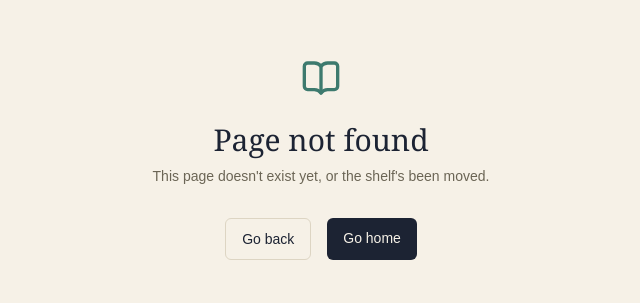
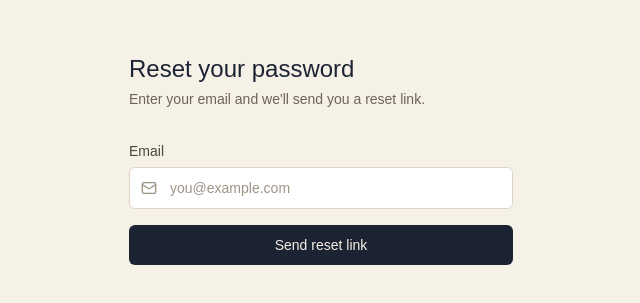
Before and after one commit to Emmanu430/library-tracker, a Next.js app: page /forgot-password in a window 1280 px wide. Before the commit this address had no page. Shown: the part 241-544 px from the top of the page, without its empty margins (319-959 px from the left). Built offline with nearby package versions, Linux system fonts and the light colour scheme.

Commit message:
add forgot password flow with email reset via Resend

```diff
--- /dev/null
+++ b/app/api/forgot-password/route.ts
@@ -0,0 +1,37 @@
+    import { NextResponse } from "next/server";
+    import crypto from "crypto";
+    import { prisma } from "@/lib/prisma";
+    import { Resend } from "resend";
+
+    const resend = new Resend(process.env.RESEND_API_KEY);
+
+    export async function POST(request: Request) {
+    const { email } = await request.json();
+
+    const user = await prisma.user.findUnique({ where: { email } });
+
+    // Always return the same response, whether or not the user exists —
+    // this is the security requirement from the spec.
+    if (user) {
+        const token = crypto.randomBytes(32).toString("hex");
+        const expiresAt = new Date(Date.now() + 60 * 60 * 1000); // 1 hour from now
+
+        await prisma.passwordResetToken.create({
+        data: { token, userId: user.id, expiresAt },
+        });
+
+        const resetUrl = `${process.env.NEXTAUTH_URL}/reset-password?token=${token}`;
+
+        await resend.emails.send({
+        from: "Athenaeum <onboarding@resend.dev>",
+        to: user.email,
+        subject: "Reset your password",
+        html: `<p>Click below to reset your password. This link expires in 1 hour.</p>
+                <p><a href="${resetUrl}">${resetUrl}</a></p>`,
+        });
+    }
+
+    return NextResponse.json({
+        message: "If that email exists, a reset link was sent.",
+    });
+}
--- /dev/null
+++ b/app/api/reset-password/route.ts
@@ -0,0 +1,31 @@
+    import { NextResponse } from "next/server";
+    import bcrypt from "bcryptjs";
+    import { prisma } from "@/lib/prisma";
+
+    export async function POST(request: Request) {
+    const { token, password } = await request.json();
+
+    const resetToken = await prisma.passwordResetToken.findUnique({
+        where: { token },
+    });
+
+    if (!resetToken) {
+        return NextResponse.json({ message: "Invalid or expired link." }, { status: 400 });
+    }
+
+    if (resetToken.expiresAt < new Date()) {
+        await prisma.passwordResetToken.delete({ where: { id: resetToken.id } });
+        return NextResponse.json({ message: "This link has expired." }, { status: 400 });
+    }
+
+    const hashedPassword = await bcrypt.hash(password, 10);
+
+    await prisma.user.update({
+        where: { id: resetToken.userId },
+        data: { password: hashedPassword },
+    });
+
+    await prisma.passwordResetToken.delete({ where: { id: resetToken.id } });
+
+    return NextResponse.json({ message: "Password updated." }, { status: 200 });
+}
--- /dev/null
+++ b/app/forgot-password/page.tsx
@@ -0,0 +1,15 @@
+    import { ForgotPasswordForm } from "@/components/auth/forgot-password-form";
+
+    export default function ForgotPasswordPage() {
+    return (
+        <div className="flex min-h-screen w-full items-center justify-center bg-parchment px-6">
+        <div className="w-full max-w-sm">
+            <h1 className="mb-1 text-2xl font-medium text-ink">Reset your password</h1>
+            <p className="mb-8 text-sm text-text-secondary">
+            Enter your email and we'll send you a reset link.
+            </p>
+            <ForgotPasswordForm />
+        </div>
+        </div>
+    );
+}
--- /dev/null
+++ b/app/reset-password/page.tsx
@@ -0,0 +1,18 @@
+    import { Suspense } from "react";
+    import { ResetPasswordForm } from "@/components/auth/reset-password-form";
+
+    export default function ResetPasswordPage() {
+    return (
+        <div className="flex min-h-screen w-full items-center justify-center bg-parchment px-6">
+        <div className="w-full max-w-sm">
+            <h1 className="mb-1 text-2xl font-medium text-ink">Set a new password</h1>
+            <p className="mb-8 text-sm text-text-secondary">
+            Choose a new password for your account.
+            </p>
+            <Suspense fallback={<p className="text-sm text-text-secondary">Loading...</p>}>
+            <ResetPasswordForm />
+            </Suspense>
+        </div>
+        </div>
+    );
+}
--- /dev/null
+++ b/components/auth/forgot-password-form.tsx
@@ -0,0 +1,63 @@
+    "use client";
+
+    import { useState } from "react";
+    import { Mail } from "lucide-react";
+
+    export function ForgotPasswordForm() {
+    const [email, setEmail] = useState("");
+    const [loading, setLoading] = useState(false);
+    const [submitted, setSubmitted] = useState(false);
+
+    async function handleSubmit(e: React.FormEvent) {
+        e.preventDefault();
+        setLoading(true);
+
+        await fetch("/api/forgot-password", {
+        method: "POST",
+        headers: { "Content-Type": "application/json" },
+        body: JSON.stringify({ email }),
+        });
+
+        setLoading(false);
+        setSubmitted(true);
+    }
+
+    if (submitted) {
+        return (
+        <p className="text-sm text-text-secondary">
+            If that email exists in our system, a reset link has been sent.
+            Check your inbox.
+        </p>
+        );
+    }
+
+    return (
+        <form onSubmit={handleSubmit} className="space-y-4">
+        <div>
+            <label htmlFor="email" className="mb-1.5 block text-sm text-text-label">
+            Email
+            </label>
+            <div className="relative">
+            <Mail className="absolute left-3 top-1/2 h-4 w-4 -translate-y-1/2 text-placeholder" />
+            <input
+                id="email"
+                type="email"
+                value={email}
+                onChange={(e) => setEmail(e.target.value)}
+                required
+                className="w-full rounded-md border border-border-warm bg-white py-2.5 pl-10 pr-3 text-sm text-ink placeholder:text-placeholder focus:border-teal focus:ring-2 focus:ring-teal/40 focus:outline-none"
+                placeholder="you@example.com"
+            />
+            </div>
+        </div>
+
+        <button
+            type="submit"
+            disabled={loading}
+            className="w-full rounded-md bg-ink py-2.5 text-sm font-medium text-parchment hover:bg-ink-hover disabled:cursor-not-allowed disabled:opacity-50"
+        >
+            {loading ? "Sending..." : "Send reset link"}
+        </button>
+        </form>
+    );
+}
--- /dev/null
+++ b/components/auth/reset-password-form.tsx
@@ -0,0 +1,101 @@
+    "use client";
+
+    import { useState } from "react";
+    import { useRouter, useSearchParams } from "next/navigation";
+    import { Lock } from "lucide-react";
+
+    export function ResetPasswordForm() {
+    const router = useRouter();
+    const searchParams = useSearchParams();
+    const token = searchParams.get("token");
+
+    const [password, setPassword] = useState("");
+    const [confirmPassword, setConfirmPassword] = useState("");
+    const [error, setError] = useState("");
+    const [loading, setLoading] = useState(false);
+
+    async function handleSubmit(e: React.FormEvent) {
+        e.preventDefault();
+        setError("");
+
+        if (password !== confirmPassword) {
+        setError("Passwords do not match.");
+        return;
+        }
+
+        setLoading(true);
+
+        const res = await fetch("/api/reset-password", {
+        method: "POST",
+        headers: { "Content-Type": "application/json" },
+        body: JSON.stringify({ token, password }),
+        });
+
+        const data = await res.json();
+        setLoading(false);
+
+        if (!res.ok) {
+        setError(data.message);
+        return;
+        }
+
+        router.push("/login");
+    }
+
+    if (!token) {
+        return (
+        <p className="text-sm text-coral">
+            This link is invalid. Please request a new password reset.
+        </p>
+        );
+    }
+
+    return (
+        <form onSubmit={handleSubmit} className="space-y-4">
+        <div>
+            <label htmlFor="password" className="mb-1.5 block text-sm text-text-label">
+            New password
+            </label>
+            <div className="relative">
+            <Lock className="absolute left-3 top-1/2 h-4 w-4 -translate-y-1/2 text-placeholder" />
+            <input
+                id="password"
+                type="password"
+                value={password}
+                onChange={(e) => setPassword(e.target.value)}
+                required
+                minLength={8}
+                className="w-full rounded-md border border-border-warm bg-white py-2.5 pl-10 pr-3 text-sm text-ink focus:border-teal focus:ring-2 focus:ring-teal/40 focus:outline-none"
+            />
+            </div>
+        </div>
+
+        <div>
+            <label htmlFor="confirmPassword" className="mb-1.5 block text-sm text-text-label">
+            Confirm new password
+            </label>
+            <div className="relative">
+            <Lock className="absolute left-3 top-1/2 h-4 w-4 -translate-y-1/2 text-placeholder" />
+            <input
+                id="confirmPassword"
+                type="password"
+                value={confirmPassword}
+                onChange={(e) => setConfirmPassword(e.target.value)}
+                required
+                className="w-full rounded-md border border-border-warm bg-white py-2.5 pl-10 pr-3 text-sm text-ink focus:border-teal focus:ring-2 focus:ring-teal/40 focus:outline-none"
+            />
+            </div>
+        </div>
+
+        {error && <p className="text-xs text-coral">{error}</p>}
+
+        <button
+            type="submit"
+            disabled={loading}
+            className="w-full rounded-md bg-ink py-2.5 text-sm font-medium text-parchment hover:bg-ink-hover disabled:cursor-not-allowed disabled:opacity-50"
+        >
+            {loading ? "Updating..." : "Update password"}
+        </button>
+        </form>
+    );
+}
--- a/package.json
+++ b/package.json
@@ -16,7 +16,8 @@
     "next": "16.3.4",
     "next-auth": "^4.24.15",
     "react": "19.2.8",
-    "react-dom": "19.2.8"
+    "react-dom": "19.2.8",
+    "resend": "^6.26.0"
   },
   "devDependencies": {
     "@tailwindcss/postcss": "^4",
```
Also changed, not shown: 2 other files (tests, documents, lock files or other folders).
